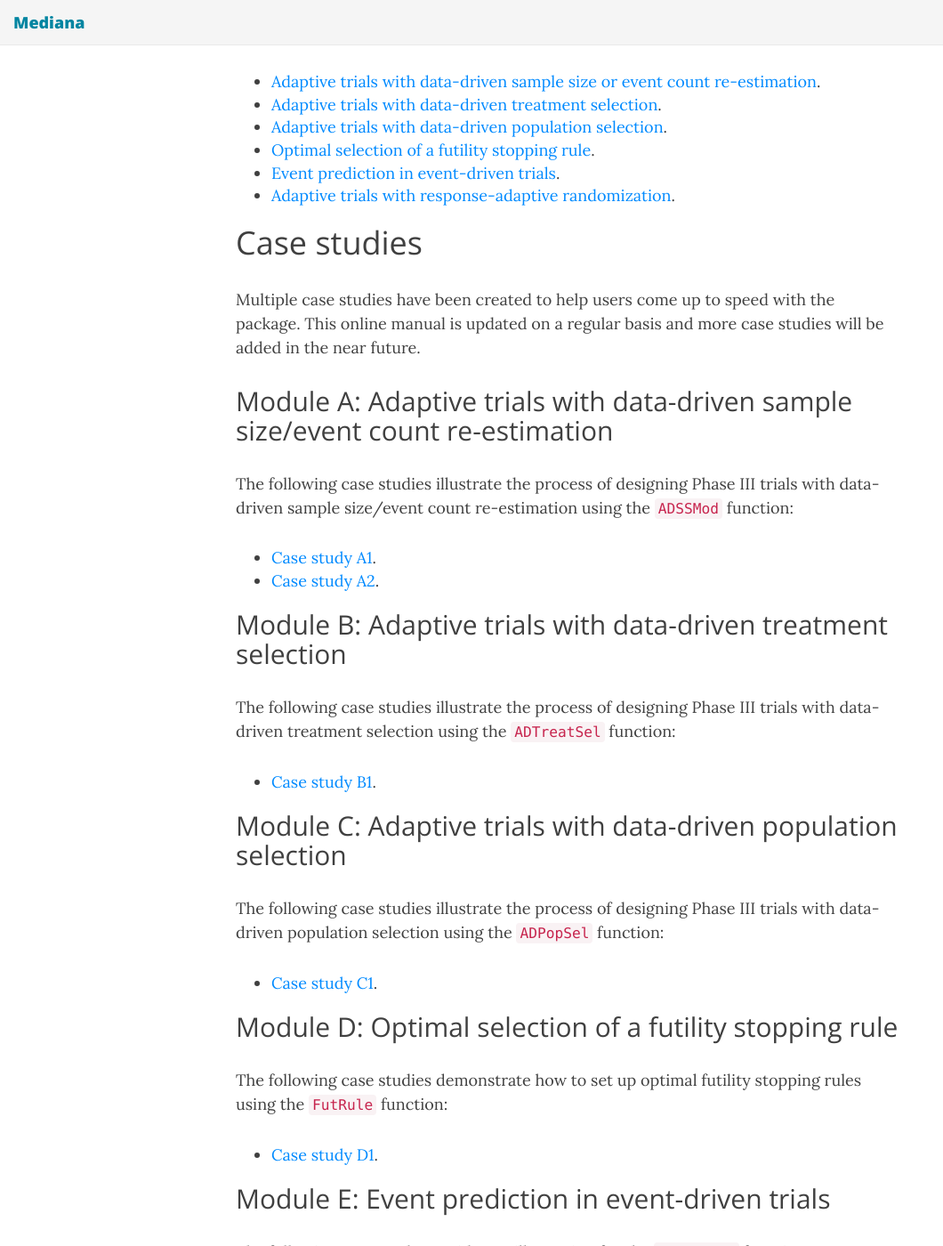
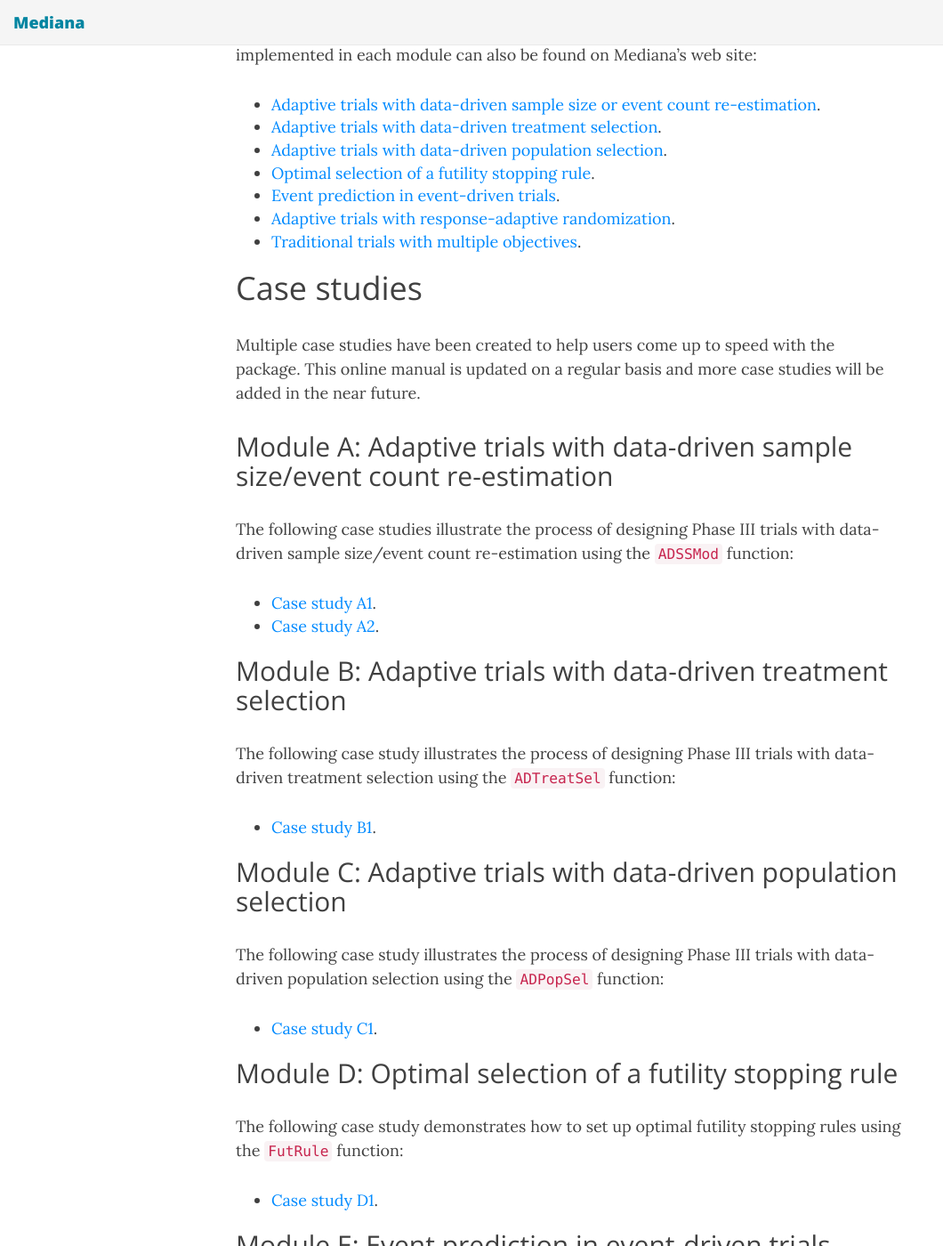
Before and after one commit to medianasoft/medianasoft.github.io, a Jekyll site: the page built from MedianaDesigner.md, in a window 1280 px wide and 1400 px high, scrolled down 1079 px. Shown: the whole window at 89% size, without its empty margins (0-1060 px from the left). Built offline with Jekyll 4.4.1, drawn with Linux system fonts in a browser that asks for light colours; nearby versions of some CDN libraries; some of the changed text lies outside the part shown.

Commit message:
Updated the online manual to include Module G

```diff
--- a/MedianaDesigner.md
+++ b/MedianaDesigner.md
@@ -6,7 +6,7 @@ group:
 
 # Online manual
 
-This package supports efficient simulation-based power and sample size calculations for a broad class of late-stage clinical trials, including Phase II trials, seamless Phase II/III trials and Phase II/III trials.
+This package supports efficient simulation-based power and sample size calculations for a broad class of late-stage clinical trials, including Phase II trials, seamless Phase II/III trials and Phase III trials.
 
 The following modules are currently included in the package:
 
@@ -16,6 +16,7 @@ The following modules are currently included in the package:
 * Module D: Optimal selection of a futility stopping rule.
 * Module E: Event prediction in event-driven trials.
 * Module F: Adaptive trials with response-adaptive randomization (experimental module).
+* Module G: Traditional trials with multiple objectives (experimental module).
 
 # Development version
 
@@ -35,6 +36,7 @@ The technical manuals with a detailed description of the statistical methodology
 * [Optimal selection of a futility stopping rule](http://www.mediana.us/MedianaDesigner/FutRule.pdf).
 * [Event prediction in event-driven trials](http://www.mediana.us/MedianaDesigner/EventPred.pdf).
 * [Adaptive trials with response-adaptive randomization](http://www.mediana.us/MedianaDesigner/ADRand.pdf).
+* [Traditional trials with multiple objectives](http://www.mediana.us/MedianaDesigner/MultAdj.pdf).
 
 # Case studies
 
@@ -49,19 +51,19 @@ The following case studies illustrate the process of designing Phase III trials
 
 ## Module B: Adaptive trials with data-driven treatment selection
 
-The following case studies illustrate the process of designing Phase III trials with data-driven treatment selection using the `ADTreatSel` function:
+The following case study illustrates the process of designing Phase III trials with data-driven treatment selection using the `ADTreatSel` function:
 
 * [Case study B1](https://medianasoft.github.io/CaseStudyB1).
 
 ## Module C: Adaptive trials with data-driven population selection
 
-The following case studies illustrate the process of designing Phase III trials with data-driven population selection using the `ADPopSel` function:
+The following case study illustrates the process of designing Phase III trials with data-driven population selection using the `ADPopSel` function:
 
 * [Case study C1](https://medianasoft.github.io/CaseStudyC1).
 
 ## Module D: Optimal selection of a futility stopping rule
 
-The following case studies demonstrate how to set up optimal futility stopping rules using the `FutRule` function:
+The following case study demonstrates how to set up optimal futility stopping rules using the `FutRule` function:
 
 * [Case study D1](https://medianasoft.github.io/CaseStudyD1).
 
@@ -76,3 +78,11 @@ The following case study provides an illustration for the `EventPred` function:
 The following case study illustrates the process of designing a dose-finding Phase II trial with response-adaptive randomization using the `ADRand` function:
 
 * [Case study F1](https://medianasoft.github.io/CaseStudyF1).
+
+## Module G: Traditional trials with multiple objectives
+
+The following case studies illustrate power calculations in Phase III trials with multiple dose-control comparisons and multiple endpoints using the `MultAdj` function:
+
+* [Case study G1](https://medianasoft.github.io/CaseStudyG1).
+* [Case study G2](https://medianasoft.github.io/CaseStudyG2).
+* [Case study G3](https://medianasoft.github.io/CaseStudyG3).
```
